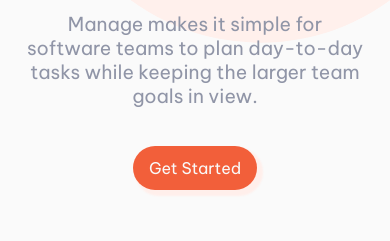
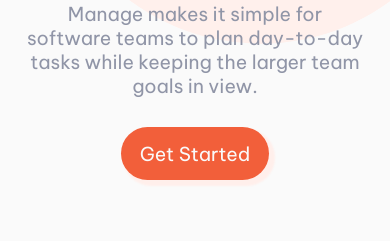
Before and after one commit to Mofe620/manage-lp, a plain HTML site: page index.html in a window 390 px wide. Shown: the part 548-789 px from the top of the page. Drawn offline with nearby package versions, Linux system fonts and the light colour scheme.

Commit message:
Update style.css

```diff
--- a/style.css
+++ b/style.css
@@ -319,8 +319,11 @@ footer button {
         font-size: 2rem;
     }
     .hero-text p {
-        margin: 2em 0em;
+        margin: 1.5em 0em;
         width: 100%;
+        font-size: 1.2rem;
+    }
+    .hero-text button {
         font-size: 1.2rem;
     }
     section.features {
```
